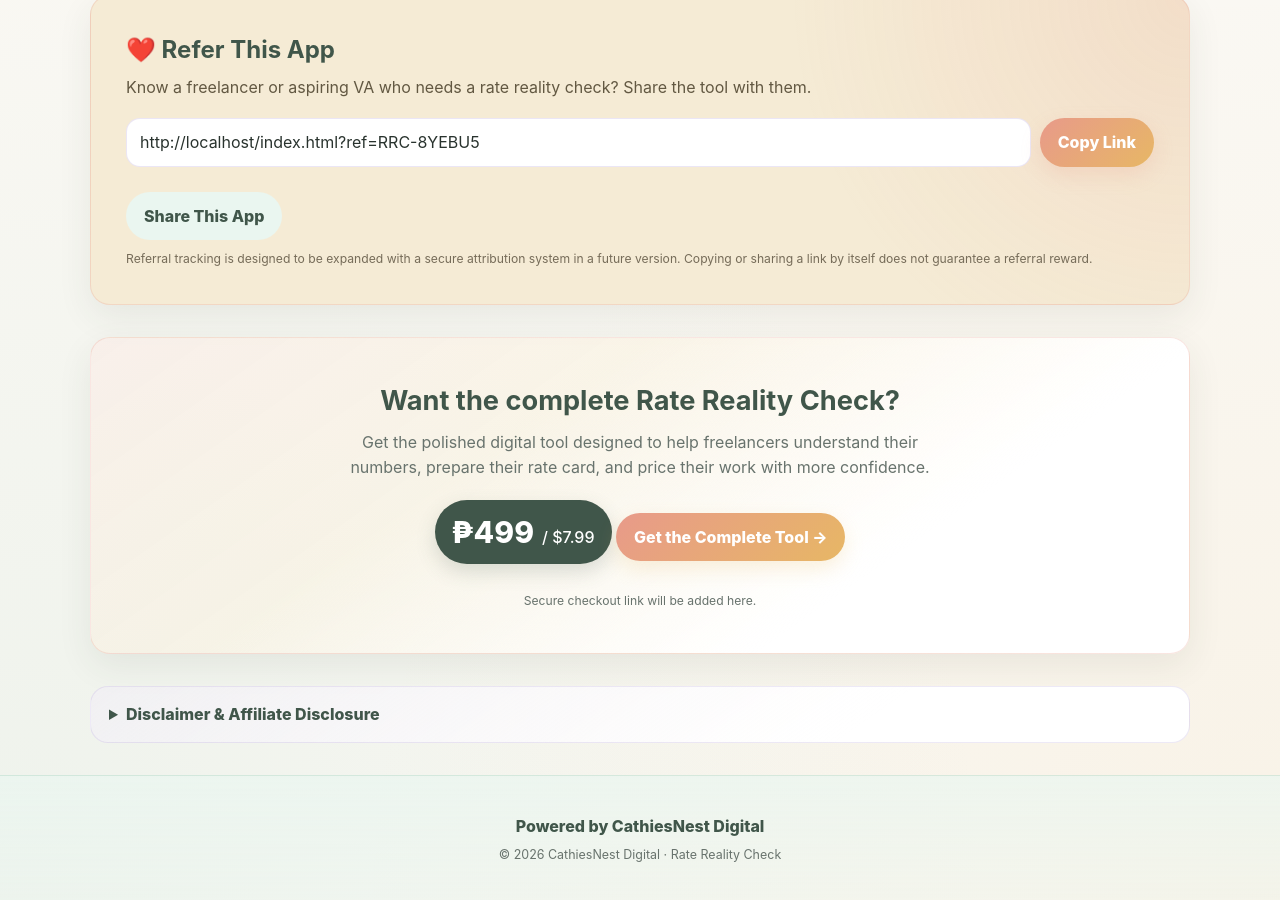
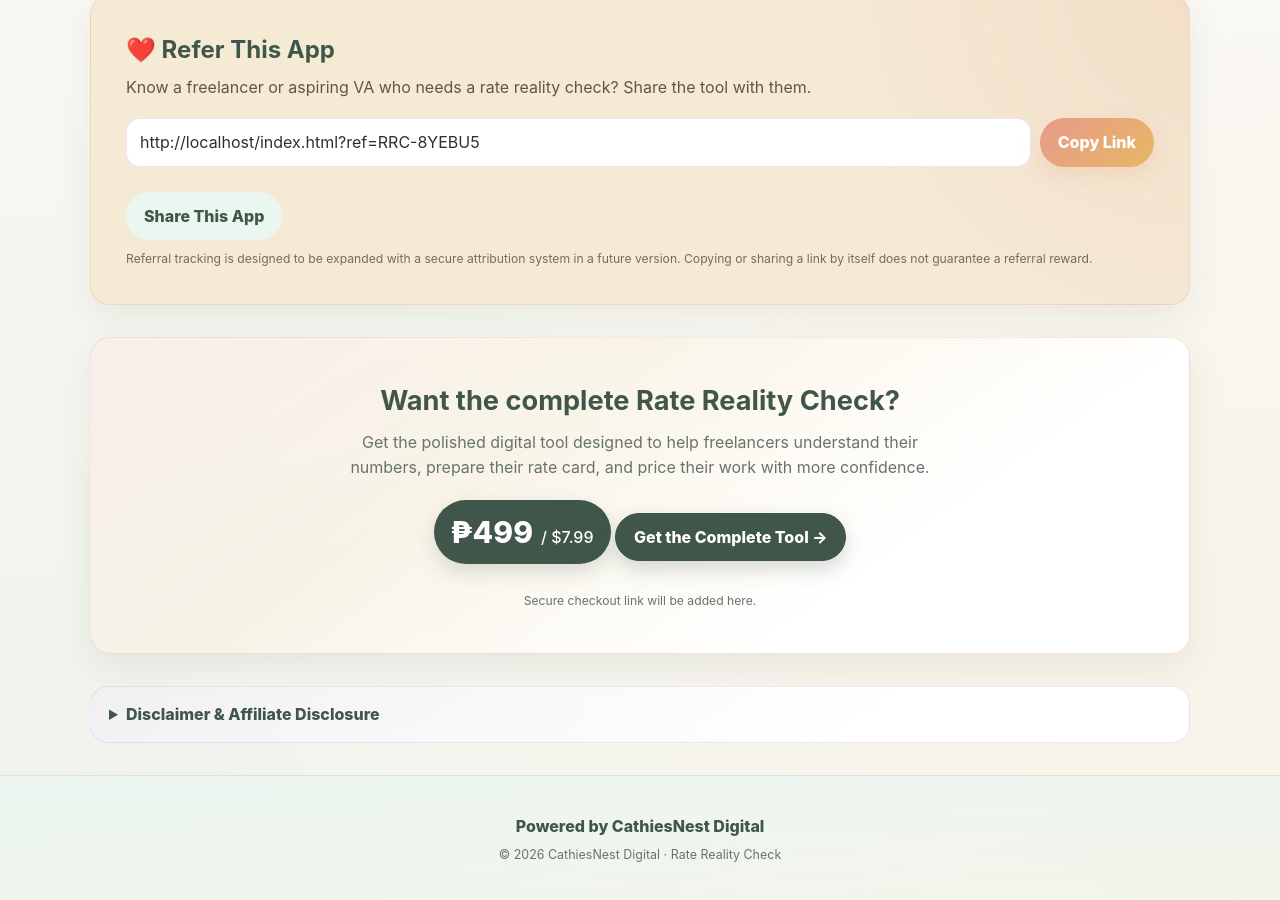
Before and after one commit to cathiesnest/rate-reality-check, a plain HTML site: page index.html in a window 1280 px wide. Shown: the part 2145-3045 px from the top of the page. Drawn offline with Linux system fonts and the light colour scheme.

Commit message:
Update index.html

```diff
--- a/index.html
+++ b/index.html
@@ -407,14 +407,18 @@
       color: var(--sage-dark);
     }
 
+    /* UPDATED COMPLETE TOOL BUTTON */
     .btn-gold {
-      background: linear-gradient(
-        135deg,
-        var(--coral),
-        var(--amber)
-      );
+      background: var(--sage-dark);
       color: var(--white);
-      box-shadow: 0 8px 20px rgba(231, 183, 101, 0.20);
+      box-shadow: 0 8px 20px rgba(64, 86, 74, 0.22);
+      border: 1px solid var(--sage-dark);
+    }
+
+    .btn-gold:hover {
+      background: #304339;
+      color: var(--white);
+      box-shadow: 0 11px 24px rgba(64, 86, 74, 0.30);
     }
 
     .btn-outline {
@@ -717,7 +721,6 @@
       color: var(--muted);
     }
 
-    /* UPDATED PRICING PILL */
     .pro-price {
       display: inline-flex;
       align-items: baseline;
```
